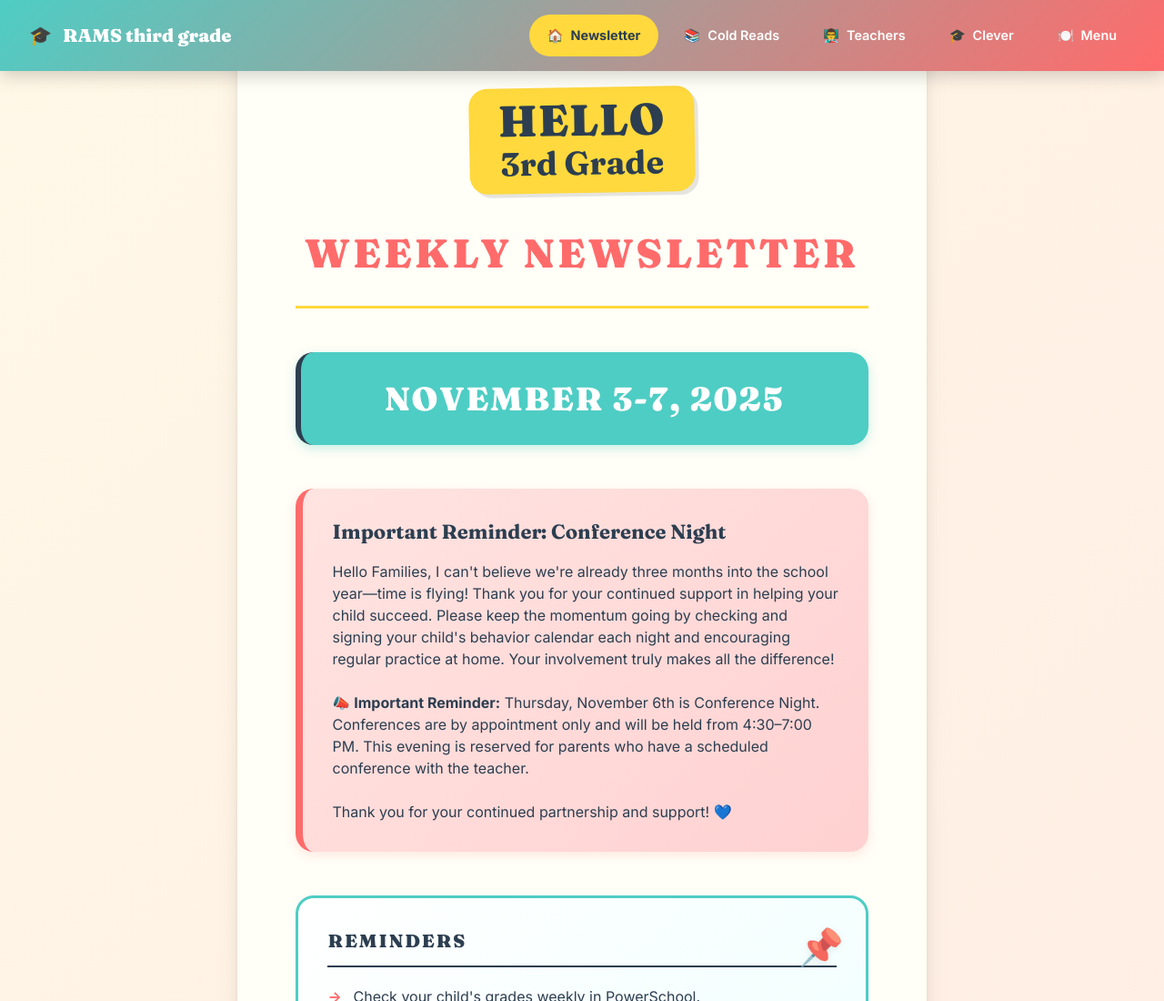
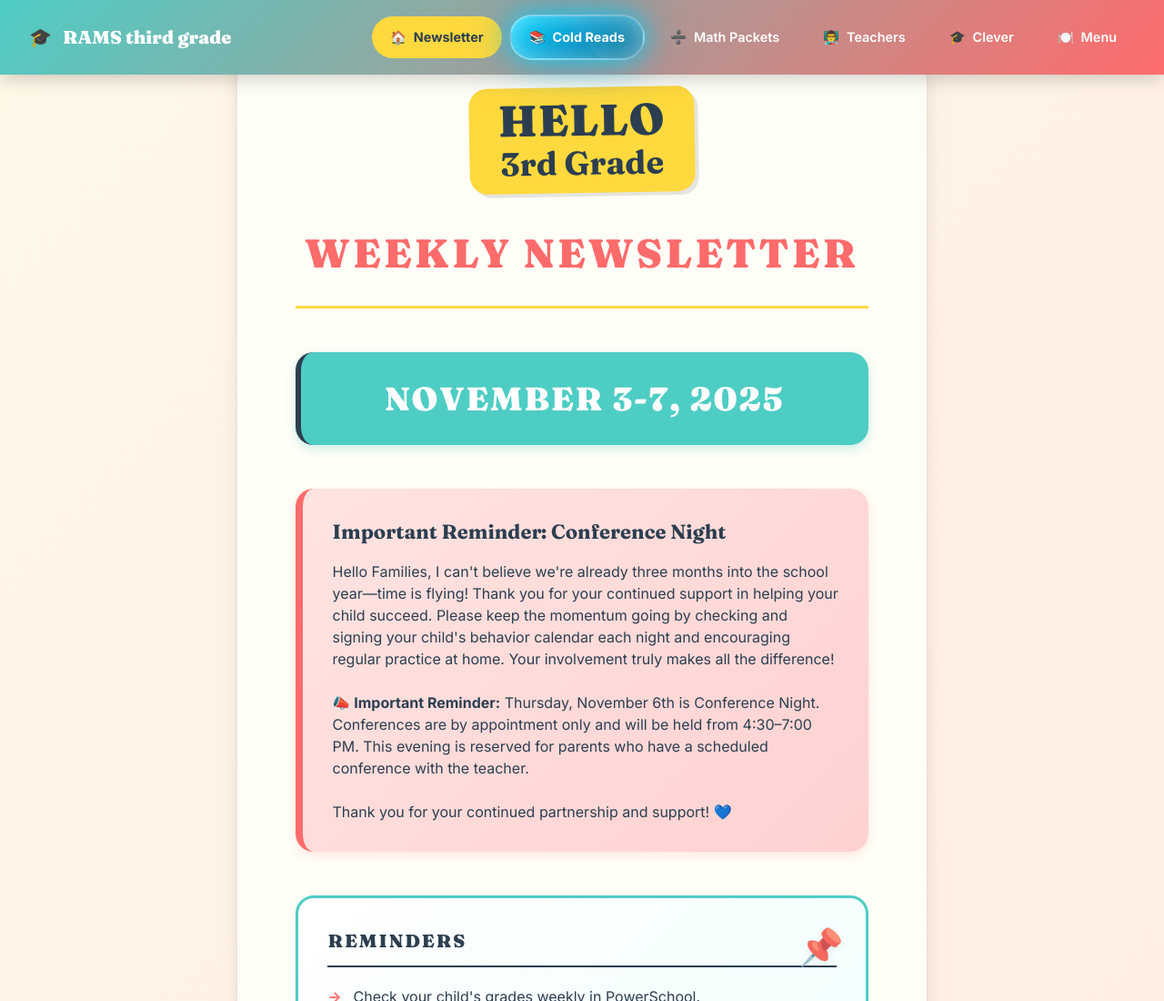
Before and after one commit to rvargas8/newsletter, a plain HTML site: page index.html in a window 1280 px wide. Shown: the top 1100 px of the page at 91% size. Drawn offline with Linux system fonts and the light colour scheme.

Commit message:
Add icy glowing cold reads button and math packets navigation link

```diff
--- a/index.html
+++ b/index.html
@@ -195,6 +195,72 @@
             background: var(--primary-yellow);
             color: var(--navy);
             font-weight: 700;
+        }
+
+        /* Icy Frozen Cold Reads Button */
+        .cold-reads-btn {
+            background: linear-gradient(135deg, #00d4ff 0%, #0099cc 50%, #006b8f 100%) !important;
+            color: white !important;
+            font-weight: 700 !important;
+            position: relative;
+            overflow: hidden;
+            box-shadow:
+                0 0 20px rgba(0, 212, 255, 0.6),
+                0 0 40px rgba(0, 153, 204, 0.4),
+                inset 0 0 20px rgba(255, 255, 255, 0.3);
+            border: 2px solid rgba(255, 255, 255, 0.5);
+            animation: frozen-pulse 3s ease-in-out infinite;
+        }
+
+        .cold-reads-btn::before {
+            content: '';
+            position: absolute;
+            top: -50%;
+            left: -50%;
+            width: 200%;
+            height: 200%;
+            background: linear-gradient(
+                45deg,
+                transparent,
+                rgba(255, 255, 255, 0.1),
+                transparent
+            );
+            transform: rotate(45deg);
+            animation: ice-shimmer 3s linear infinite;
+        }
+
+        @keyframes frozen-pulse {
+            0%, 100% {
+                box-shadow:
+                    0 0 20px rgba(0, 212, 255, 0.6),
+                    0 0 40px rgba(0, 153, 204, 0.4),
+                    inset 0 0 20px rgba(255, 255, 255, 0.3);
+            }
+            50% {
+                box-shadow:
+                    0 0 30px rgba(0, 212, 255, 0.8),
+                    0 0 60px rgba(0, 153, 204, 0.6),
+                    inset 0 0 30px rgba(255, 255, 255, 0.5);
+            }
+        }
+
+        @keyframes ice-shimmer {
+            0% {
+                transform: translateX(-100%) translateY(-100%) rotate(45deg);
+            }
+            100% {
+                transform: translateX(100%) translateY(100%) rotate(45deg);
+            }
+        }
+
+        .cold-reads-btn:hover {
+            background: linear-gradient(135deg, #00e5ff 0%, #00b8e6 50%, #0080a8 100%) !important;
+            color: white !important;
+            transform: translateY(-2px) scale(1.05);
+            box-shadow:
+                0 0 35px rgba(0, 229, 255, 0.9),
+                0 0 70px rgba(0, 184, 230, 0.7),
+                inset 0 0 30px rgba(255, 255, 255, 0.5);
         }
 
         /* Dropdown menu */
@@ -1372,9 +1438,16 @@
                 </li>
 
                 <li class="nav-item">
-                    <a href="cold-reads-library.html" class="nav-link">
+                    <a href="cold-reads-library.html" class="nav-link cold-reads-btn">
                         <span>📚</span>
                         <span>Cold Reads</span>
+                    </a>
+                </li>
+
+                <li class="nav-item">
+                    <a href="enrichment-packets.html" class="nav-link">
+                        <span>➗</span>
+                        <span>Math Packets</span>
                     </a>
                 </li>
 
```
